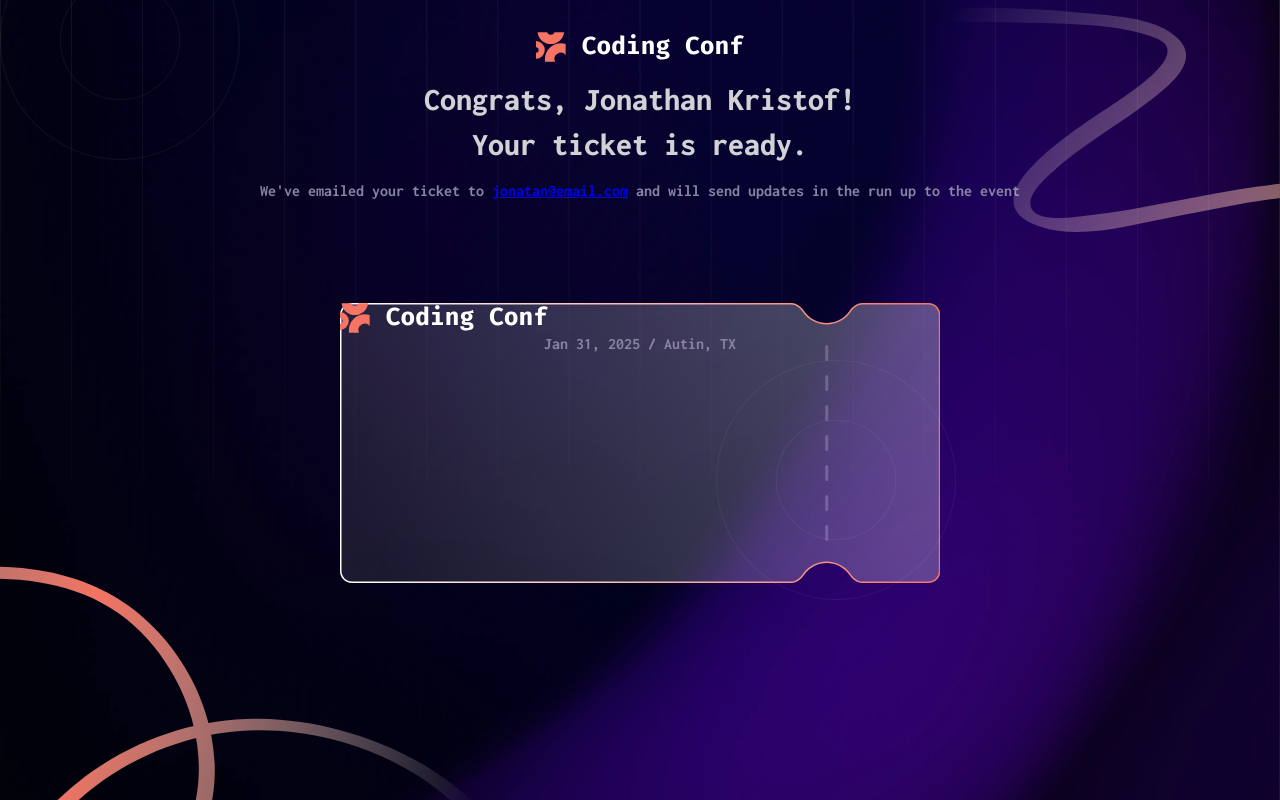
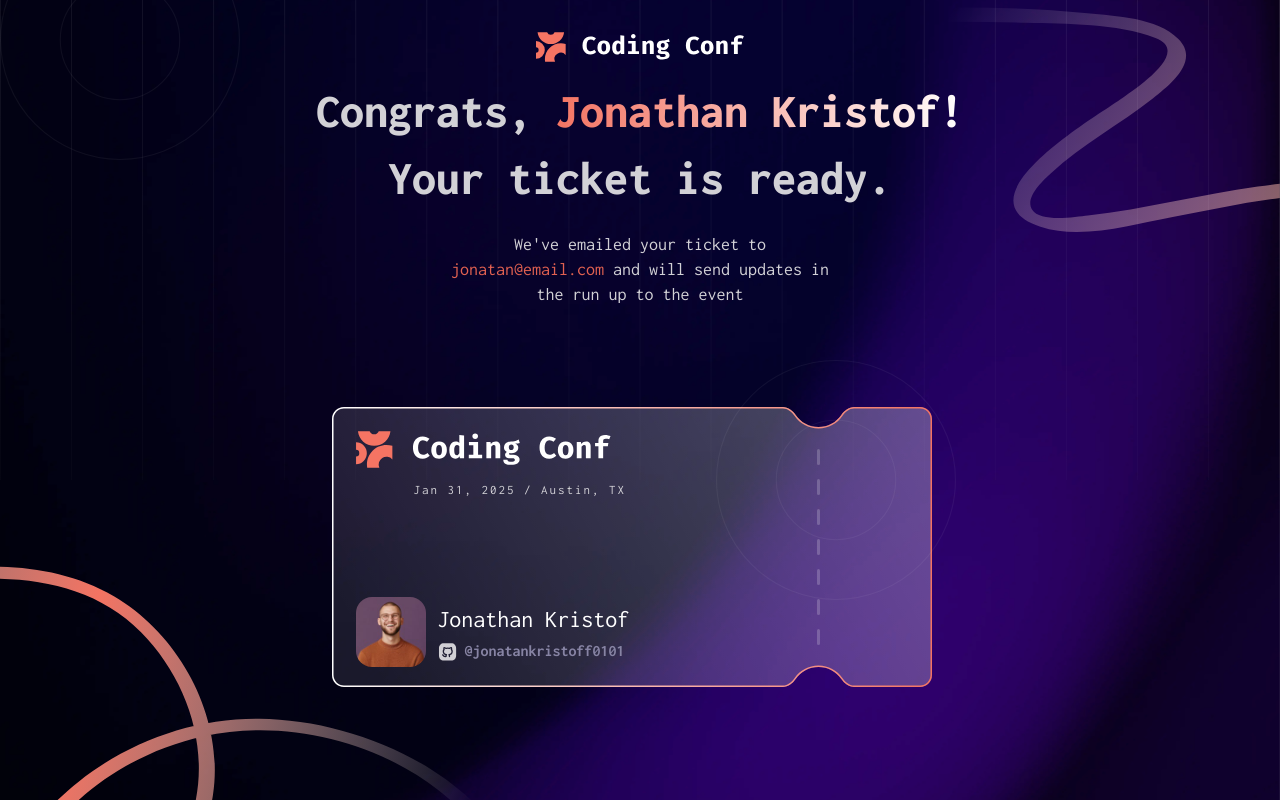
Before and after one commit to Timineri/Conference-Ticket-Generator, a React (Create React App) app: page / in a window 1280 px wide. Built offline with nearby package versions, Linux system fonts and the light colour scheme.

Commit message:
Ticket Design 95% complete

```diff
--- a/src/components/TicketDesign.js
+++ b/src/components/TicketDesign.js
@@ -1,23 +1,39 @@
 import React from "react";
 import Logo from "../assets/images/logo-full.svg";
+import Avatar from "../assets/images/image-avatar.jpg";
+import GitHubLogo from "../assets/images/icon-github.svg";
 
 export default function TicketDesign() {
   return (
     <div className="ticket-container">
       <div>
-        <h1>
-          Congrats,{" "}
-          <span className="gradient-header-text">Jonathan Kristof!</span> <br />{" "}
-          Your ticket is ready.
+        <h1 className="ticket-header-text">
+          Congrats, <span className="gradient-text">Jonathan Kristof!</span>{" "}
+          <br /> Your ticket is ready.
         </h1>
-        <p>
-          We've emailed your ticket to <a href="https://">jonatan@email.com</a>{" "}
-          and will send updates in the run up to the event
+        <p className="email-ticket">
+          We've emailed your ticket to <br />{" "}
+          <a href="/" className="email">
+            jonatan@email.com
+          </a>{" "}
+          and will send updates in <br /> the run up to the event
         </p>
         <div className="ticket-main">
           <div>
-            <img src={Logo} alt="full-logo" />
-            <p>Jan 31, 2025 / Autin, TX</p>
+            <img src={Logo} alt="full-logo" className="ticket-logo" />
+            <p className="date-location">Jan 31, 2025 / Austin, TX</p>
+          </div>
+          <div className="ticket-footer">
+            <div>
+              <img src={Avatar} alt="avatar" className="avatar" />
+            </div>
+            <div className="profile-info">
+              <h2>Jonathan Kristof</h2>
+              <div className="profile-github">
+                <img src={GitHubLogo} alt="github-logo" />
+                <p className="github-username">@jonatankristoff0101</p>
+              </div>
+            </div>
           </div>
         </div>
       </div>
--- a/src/index.css
+++ b/src/index.css
@@ -17,7 +17,7 @@
   --Neutral-900: hsl(248, 70%, 10%);
   --Orange-500: hsl(7, 88%, 67%);
   --Orange-700: hsl(7, 71%, 60%);
-  --Gradient-text: hsl(7, 86%, 67%) to hsl(0, 0%, 100%);
+  --Gradient-text: linear-gradient(90deg, hsl(7, 86%, 67%), hsl(0, 0%, 100%));
   --Bg-Opacity: hsla(245, 19%, 35%, 0.3);
   --Bg-Opacity-2: hsla(245, 15%, 58%, 0.3);
 }
@@ -155,6 +155,11 @@ h1 {
   color: var(--Neutral-300);
   text-align: center;
   margin-bottom: 0.4em;
+}
+
+h2 {
+  font-family: "Inconsolata-regular";
+  font-weight: 200;
 }
 
 p {
@@ -347,9 +352,76 @@ button:focus {
 
 .ticket-main {
   background-image: url(./assets/images/pattern-ticket.svg);
-  width: 78.9%;
+  width: 95%;
   height: 300px;
   background-repeat: no-repeat;
   margin: auto;
   margin-top: 100px;
+  display: flex;
+  flex-direction: column;
+  justify-content: space-between;
+  padding: 1.5em;
 }
+
+.ticket-header-text {
+  font-size: 3em;
+}
+
+span.gradient-text {
+  background: var(--Gradient-text);
+  -webkit-background-clip: text;
+  -webkit-text-fill-color: transparent;
+}
+
+.email-ticket {
+  color: var(--Neutral-300);
+  font-family: "Inconsolata-regular";
+  font-size: large;
+}
+.email {
+  text-decoration: none;
+  color: var(--Orange-700);
+}
+
+.ticket-logo {
+  width: 16em;
+}
+
+.avatar {
+  width: 70px;
+  border-radius: 1em;
+  margin-right: 0.7em;
+}
+
+.profile-info {
+  display: flex;
+  flex-direction: column;
+  justify-content: end;
+  line-height: 2em;
+}
+
+.profile-github {
+  display: flex;
+  align-items: center;
+  gap: 5px;
+}
+
+.ticket-footer {
+  display: flex;
+  margin-bottom: 1em;
+}
+
+p.date-location {
+  text-align: left;
+  margin-left: 4.4em;
+  margin-top: 1em;
+  font-family: "Inconsolata-regular";
+  color: var(--Neutral-300);
+  font-size: small;
+  letter-spacing: 2px;
+}
+
+p.github-username {
+  text-align: left;
+  margin-bottom: 0px;
+}
```
